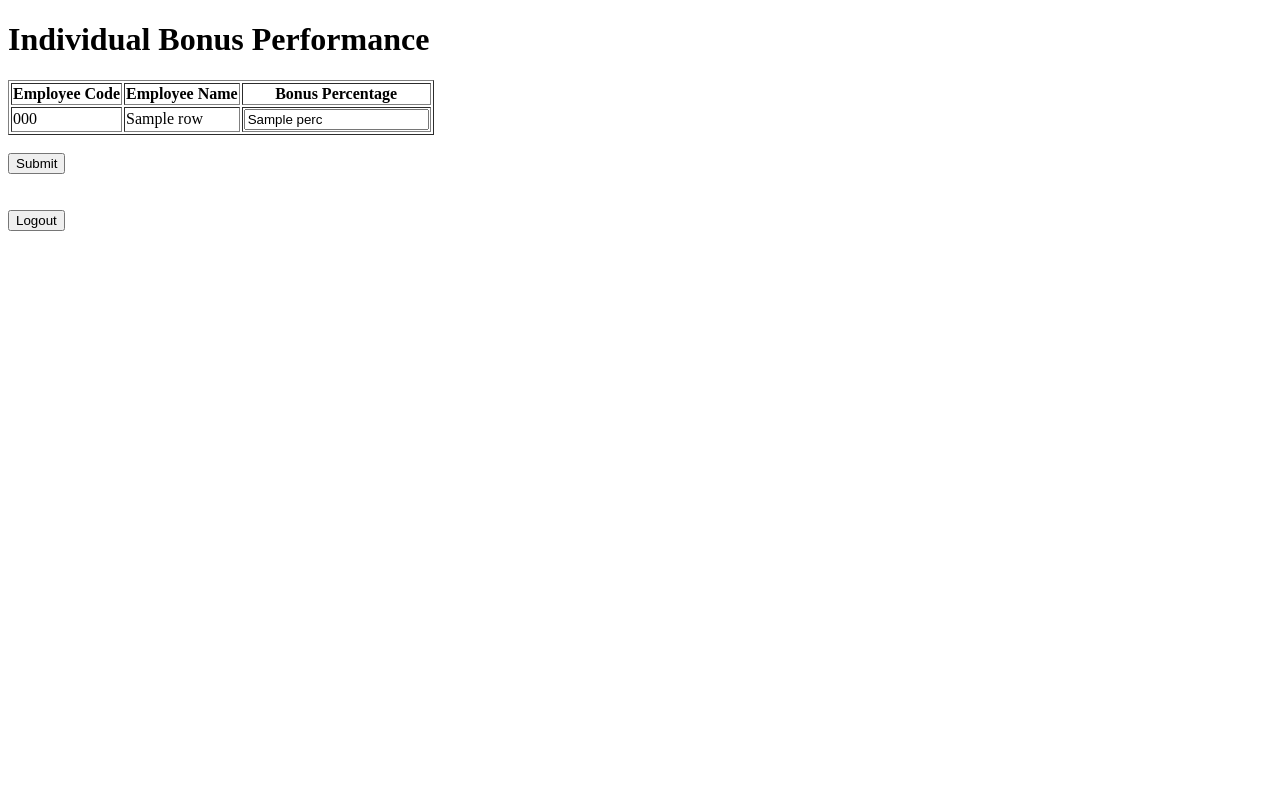
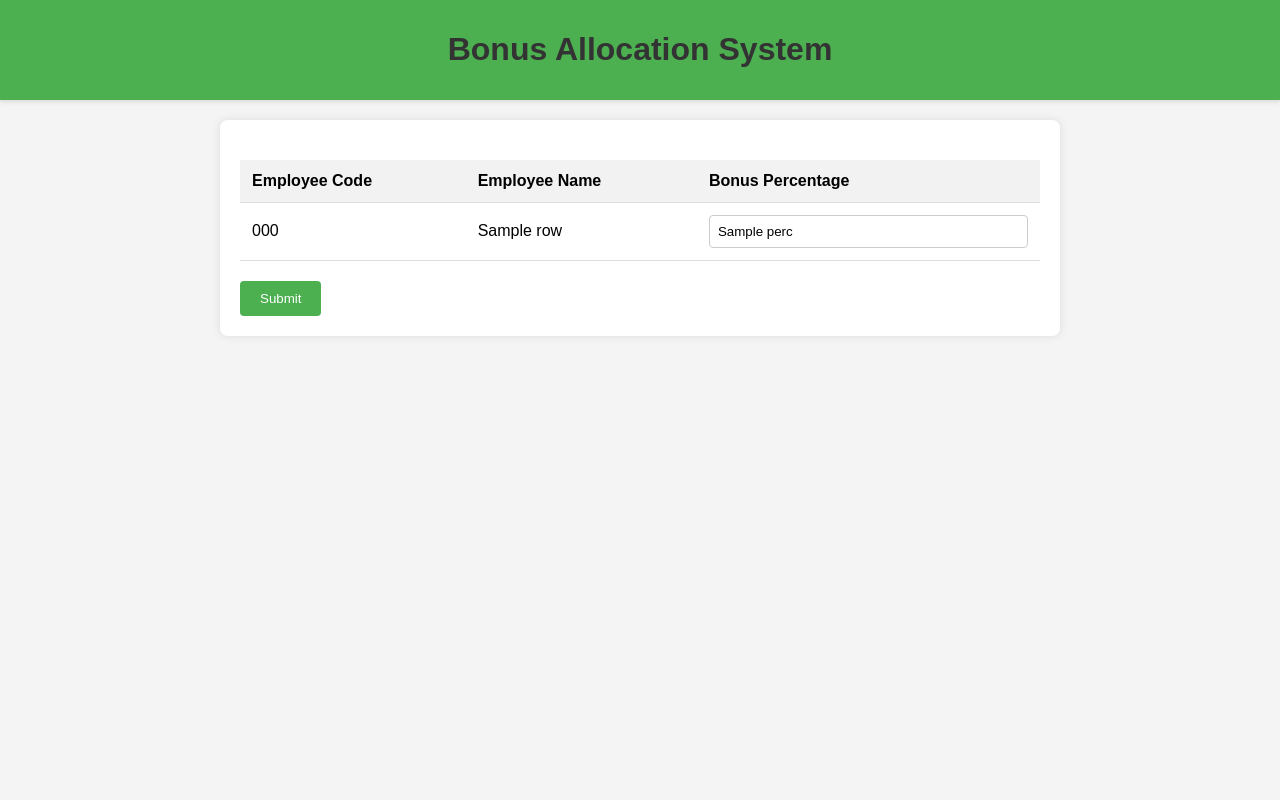
Before and after one commit to edire/bonus_submission, a Flask app: template app/templates/index.html in a window 1280 px wide. Run offline with Flask 3, Linux system fonts and the light colour scheme; the template is opened without the code that fills it: most values are stand-ins (such as "Sample title", 1, 10 or a date in 2020).

Commit message:
updated to feel more modern

```diff
--- a/app/app.py
+++ b/app/app.py
@@ -83,7 +83,7 @@ def logout():
 
 @app.route("/")
 def index():
-    return "<a href='/login'>Login with Google</a>"
+    return render_template('login.html')
 
 
 @app.route('/home', methods=['GET', 'POST'])
--- a/app/templates/index.html
+++ b/app/templates/index.html
@@ -4,14 +4,85 @@
     <meta charset="UTF-8">
     <meta name="viewport" content="width=device-width, initial-scale=1.0">
     <title>Bonus Allocation</title>
+    <style>
+        body {
+            font-family: Arial, sans-serif;
+            background-color: #f4f4f4;
+            margin: 0;
+            padding: 0;
+            display: flex;
+            flex-direction: column;
+            align-items: center;
+            height: 100vh;
+        }
+        header {
+            width: 100%;
+            background-color: #4CAF50;
+            color: white;
+            padding: 10px 0;
+            text-align: center;
+            box-shadow: 0 2px 4px rgba(0, 0, 0, 0.1);
+        }
+        h1 {
+            color: #333;
+        }
+        .container {
+            background-color: #fff;
+            padding: 20px;
+            border-radius: 8px;
+            box-shadow: 0 0 10px rgba(0, 0, 0, 0.1);
+            width: 80%;
+            max-width: 800px;
+            margin-top: 20px;
+        }
+        table {
+            width: 100%;
+            border-collapse: collapse;
+            margin-top: 20px;
+        }
+        th, td {
+            padding: 12px;
+            text-align: left;
+            border-bottom: 1px solid #ddd;
+        }
+        th {
+            background-color: #f2f2f2;
+        }
+        input[type="text"] {
+            width: 100%;
+            padding: 8px;
+            box-sizing: border-box;
+            border: 1px solid #ccc;
+            border-radius: 4px;
+        }
+        button {
+            background-color: #4CAF50;
+            color: white;
+            padding: 10px 20px;
+            border: none;
+            border-radius: 4px;
+            cursor: pointer;
+            margin-top: 20px;
+        }
+        button:hover {
+            background-color: #45a049;
+        }
+        .message {
+            color: green;
+            margin-top: 20px;
+        }
+    </style>
 </head>
 <body>
-    <h1>Individual Bonus Performance</h1>
+    <header>
+        <h1>Bonus Allocation System</h1>
+    </header>
+    <div class="container">
         {% if message %}
-        <p style="color: green;">{{ message }}</p>
+            <p class="message">{{ message }}</p>
         {% endif %}
         <form method="POST">
-        <table border="1">
+            <table>
                 <thead>
                     <tr>
                         <th>Employee Code</th>
@@ -31,13 +102,8 @@
                     {% endfor %}
                 </tbody>
             </table>
-        <br>
             <button type="submit">Submit</button>
         </form>
-    <br>
-    <br>
-    <form method="POST" action="/logout">
-        <button type="submit">Logout</button>
-    </form>
+    </div>
 </body>
 </html>
```
Also changed, not shown: app/templates/login.html (added, +46 -0 lines). Lines whose indentation alone changed are shown as unchanged.
